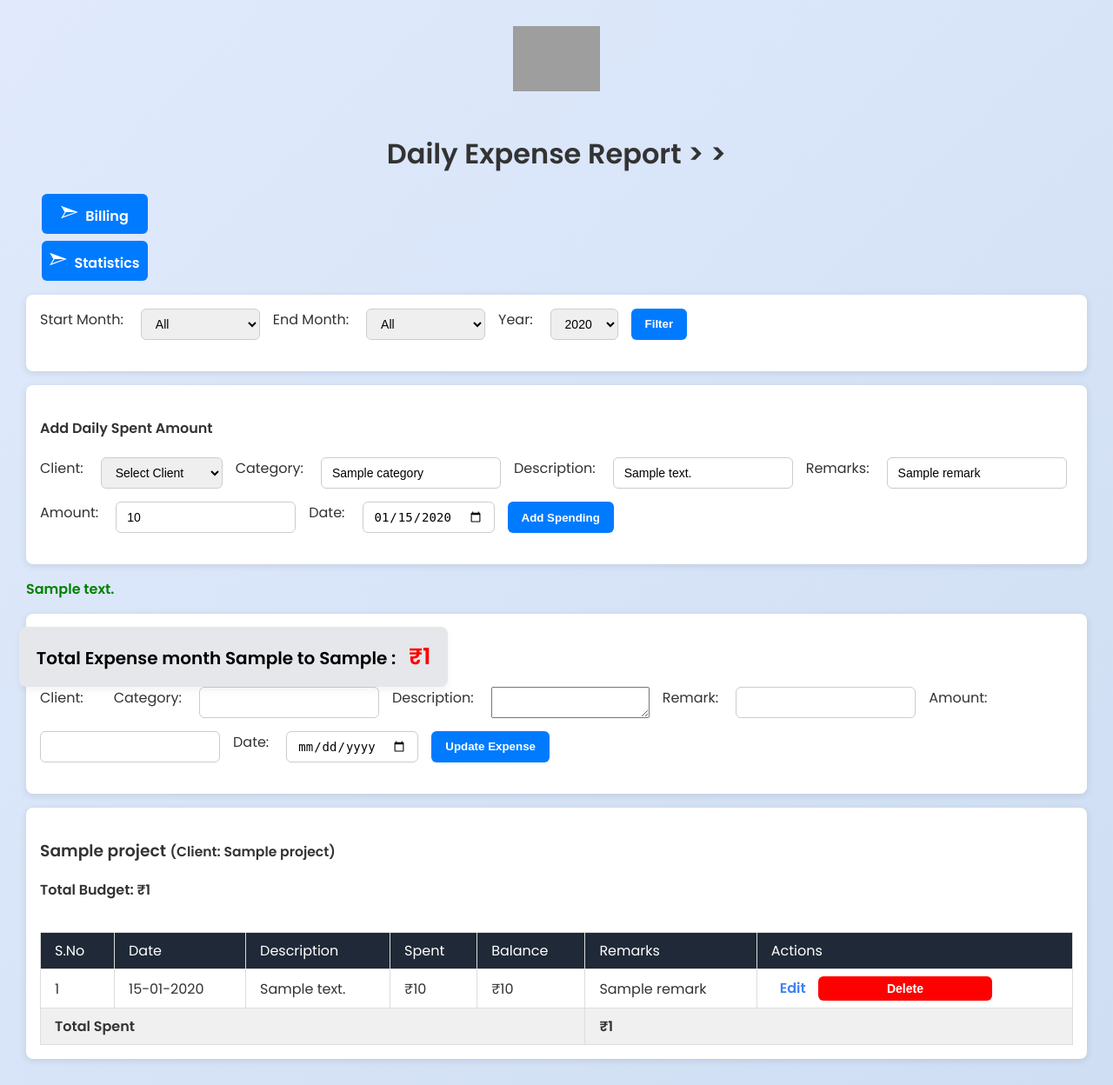
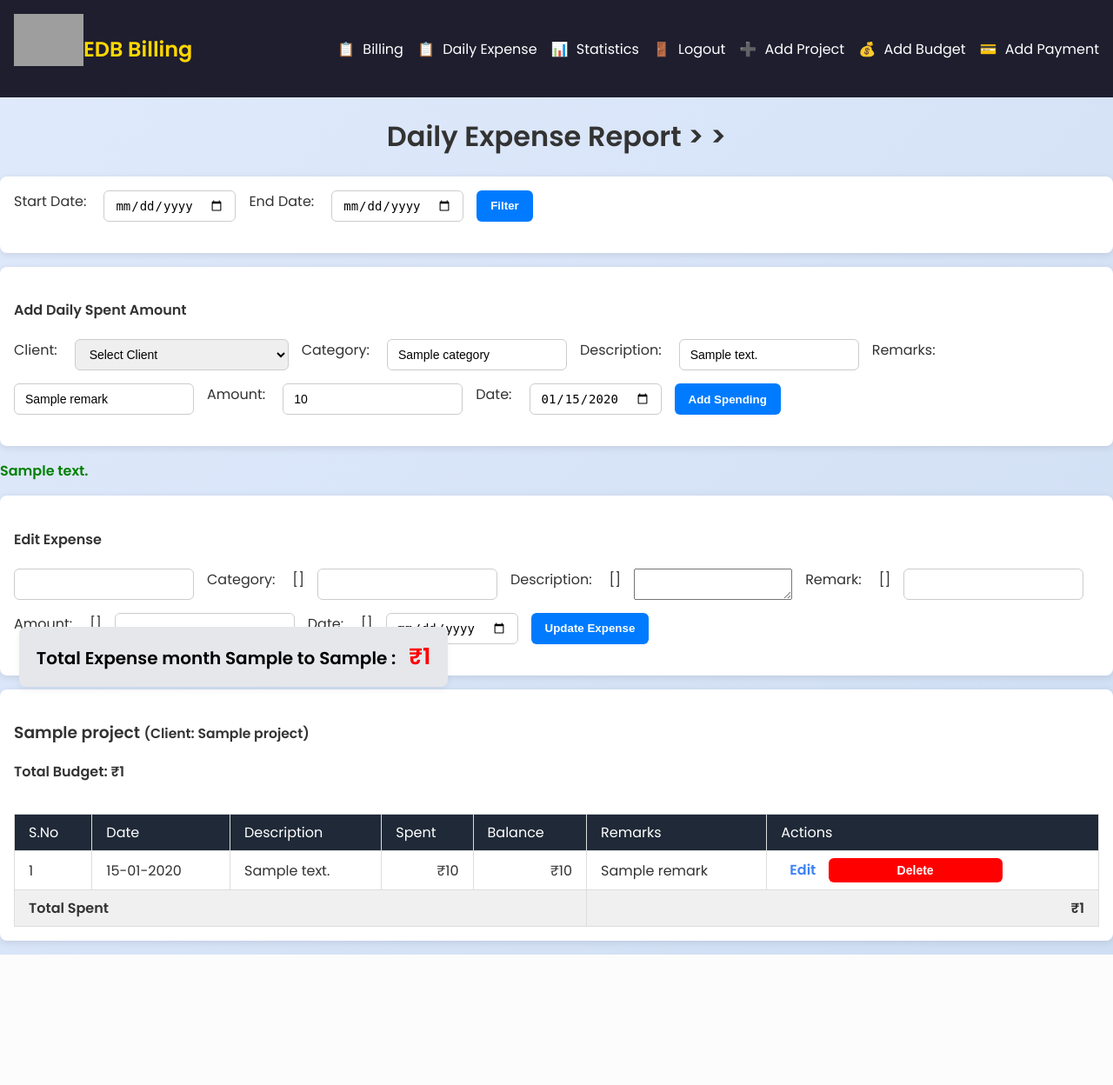
Before and after one commit to vivek248-cloud/billing, a Django app: template ledger_system/projects/templates/projects/daily.html in a window 1280 px wide. Shown: the whole page at 87% size. After the commit the page ends 1098 px from the top, so only its background shows below. Run offline with Django 3.2, Linux system fonts and the light colour scheme; the template is opened without the code that fills it: most values are stand-ins (such as "Sample title", 1, 10 or a date in 2020); form fields are guessed from the names that the template uses; grey boxes are pictures that could not be loaded.

Commit message:
Update daily.html

```diff
--- a/ledger_system/projects/templates/projects/daily.html
+++ b/ledger_system/projects/templates/projects/daily.html
@@ -1,3 +1,4 @@
+
 {% load static %}
 {% load humanize %}
 {% load indian_format %}
@@ -7,14 +8,16 @@
 <head>
     <meta charset="UTF-8">
     <meta name="viewport" content="width=device-width, initial-scale=1.0"/>
+    <link rel="icon" href="{% static 'images/favicon-512x512.png' %}" type="image/png">
     <title>Daily Report</title>
     <link href="https://fonts.googleapis.com/css2?family=Poppins:wght@400;600&display=swap" rel="stylesheet">
     <style>
         body {
             font-family: 'Poppins', sans-serif;
-            margin: 30px;
             background: linear-gradient(135deg, #e0eafc, #cfdef3);
             color: #333;
+            padding: 0px!important;
+            margin: 0;
             cursor: url("{% static 'images/cursor.png' %}") 16 16, auto;
         }
 
@@ -24,13 +27,102 @@
             margin-bottom: 25px;
         }
 
-        {% comment %} .card {
-            background: #fff;
-            border-radius: 10px;
-            padding: 20px 25px;
-            margin-bottom: 30px;
-            box-shadow: 0 4px 12px rgba(0,0,0,0.05);
-        } {% endcomment %}
+       .navbar {
+            background-color: #1e1e2f;
+            padding: 1rem;
+            display: flex;
+            justify-content: space-between;
+            align-items: center;
+            color: white;
+        }
+
+        .logo {
+            font-size: 1.5rem;
+            font-weight: bold;
+            color: gold;
+            display: flex;
+            align-items: center;
+            justify-content: center;
+        }
+
+        .nav-menu {
+            display: flex;
+            list-style: none;
+            gap: 1rem;
+            margin: 0;
+            padding: 0;
+            z-index: 1000;
+        }
+
+        .nav-menu li a {
+            text-decoration: none;
+            color: white;
+            font-weight: 500;
+            transition: color 0.3s ease;
+        }
+
+        .nav-menu li a:hover {
+            color: gold;
+        }
+
+        .icon {
+            margin-right: 5px;
+        }
+
+       .hamburger {
+        display: none; /* will show only on mobile */
+        cursor: pointer;
+        flex-direction: column;
+        justify-content: space-between;
+        width: 25px;
+        height: 20px;
+        z-index: 1001;
+}
+
+    .hamburger span {
+        display: block;
+        height: 3px;
+        background: white;
+        border-radius: 5px;
+        margin: 4px 0;
+        transition: all 0.4s ease;
+    }
+    /* Transform hamburger to X when active */
+    .hamburger.active span:nth-child(1) {
+        transform: rotate(45deg) translate(5px, 5px);
+    }
+
+    .hamburger.active span:nth-child(2) {
+        opacity: 0;
+    }
+
+    .hamburger.active span:nth-child(3) {
+        transform: rotate(-45deg) translate(6px, -6px);
+    }
+
+        @media (max-width: 768px) {
+            .nav-menu {
+                display: none;
+                flex-direction: column;
+                background-color: #1e1e2f;
+                position: absolute;
+                top: 110px;
+                right: 0;
+                left: 0;
+                justify-content: center;
+                width: 100%;
+                padding: 1rem;
+            }
+
+            .nav-menu.active {
+                display: flex;
+            }
+
+            .hamburger {
+                display: block;
+            }
+        }
+
 
 .card {
   padding: 1rem;
@@ -195,24 +287,7 @@
             margin-left: 10px;
         }
 
-        ul {
-            padding-left: 18px;
-            width: 10%;
-            list-style: none;
-            text-align: center;
-        }
-        ul li {
-            margin-bottom: 8px;
-            background-color: #007BFF;
-            padding: 8px;
-            border-radius: 6px;
-            transition: all 0.3s ease;
-        }
-        ul li:hover {
-            box-shadow: 0 4px 10px rgba(0, 0, 0, 0.05);
-            background-color: #0056b3;
-            transform: scale(1.05);
-        }
+
         a{
             text-decoration: none;
             color: #ffffff;
@@ -248,7 +323,7 @@
 
         }
         .rupees {
-            text-align: right;
+            text-align: right!important;
             font-size: 16px;
             font-weight: 400;
             padding-right: .95px;
@@ -290,19 +365,6 @@
         margin-top: 20px;
     }
 
-    ul {
-        width: 100%;
-        display: flex;
-        justify-content: center;
-        flex-wrap: wrap;
-        padding-left: 0;
-        margin-top: 20px;
-    }
-
-    ul li {
-        width: auto;
-        margin: 6px;
-    }
 
     table th, table td {
         padding: 10px;
@@ -311,9 +373,7 @@
 }
 
 @media (max-width: 768px) {
-    body {
-        margin: 15px;
-    }
+
 
     .card {
         padding: 15px 20px;
@@ -425,7 +485,6 @@
 
 @media (max-width: 480px) {
     body {
-        margin: 15px;
         font-size: 14px;
     }
     .main-table th, .main-table td {
@@ -476,79 +535,69 @@
     </style>
 </head>
 <body>
+
+    <nav class="navbar">
+        <div class="logo"><img src="{% static 'images/logo.png' %}" alt="Logo" style="width: 80px; height: auto; margin-bottom: 20px;">EDB Billing</div>
+
+        <ul class="nav-menu" id="nav-menu">
+            <li><a href="{% url 'billing' %}"><span class="icon">📋</span> Billing</a></li>
+            <li><a href="{% url 'daily_expense' %}"><span class="icon">📋</span> Daily Expense</a></li>
+            <li><a href="{% url 'daily_statistics' %}"><span class="icon">📊</span> Statistics</a></li>
+            <li><a href="{% url 'logout' %}"><span class="icon">🚪</span> Logout</a></li>
+            <li><a href="{% url 'add_project' %}"><span class="icon">➕</span> Add Project</a></li>
+            <li><a href="{% url 'add_expense' %}"><span class="icon">💰</span> Add Budget</a></li>
+            <li><a href="{% url 'add_payment' %}"><span class="icon">💳</span> Add Payment</a></li>
+        </ul>
+        <div class="hamburger" onclick="toggleMenu()" id="hamburger">
+            <span></span>
+            <span></span>
+            <span></span>
+        </div>
+
+    </nav>
 <div id="rotate-screen-message" class="rotate-message" style="display:none;">
   📱 For better viewing, please rotate your device to <strong>landscape</strong> mode.
 </div>
     <div class="header">
-        <img src="{% static 'images/logo.PNG' %}" alt="Logo" style="width: 100px; height: auto; margin-bottom: 20px;">
         <h1>Daily Expense Report > ></h1>
     </div>
-
-        <nav  class="nav-links">
-            <ul>
-                <a href="{% url 'billing' %}"><li><span><svg version="1.1" id="icons"  class="arrow" xmlns="http://www.w3.org/2000/svg" x="0" y="0" viewBox="0 0 128 128" style="enable-background:new 0 0 128 128" xml:space="preserve"><style>.st0,.st1{display:none;fill:#191919}.st1,.st3{fill-rule:evenodd;clip-rule:evenodd}.st3,.st4{display:inline;}</style><g id="row1"><path id="nav:2_3_" d="M64 1 17.9 127 64 99.8l46.1 27.2L64 1zm0 20.4 32.6 89.2L64 91.3V21.4z" /></g></svg></span>Billing</li></a>
-                <a href="{% url 'daily_statistics' %}"><li><span><svg version="1.1" id="icons"  class="arrow" xmlns="http://www.w3.org/2000/svg" x="0" y="0" viewBox="0 0 128 128" style="enable-background:new 0 0 128 128" xml:space="preserve"><style>.st0,.st1{display:none;fill:#191919}.st1,.st3{fill-rule:evenodd;clip-rule:evenodd}.st3,.st4{display:inline;}</style><g id="row1"><path id="nav:2_3_" d="M64 1 17.9 127 64 99.8l46.1 27.2L64 1zm0 20.4 32.6 89.2L64 91.3V21.4z" /></g></svg></span>Statistics</li></a>
-            </ul>
-
-        </nav>
 
 
     <div class="card">
         <form method="get" class="form-inline">
-            <label>Start Month:</label>
+            <label>Start Date:</label>
+ <input type="date" name="start_date" value="{{ start_date }}">
+  <label>End Date:</label>
+  <input type="date" name="end_date" value="{{ end_date }}">
+
+  {% comment %} <label>Start Month:</label>
   <select name="start_month">
-                <option value="">All</option>
+    <option value="">-----</option>
     {% for m in months %}
-                    <option value="{{ m }}" {% if selected_start_month == m %}selected{% endif %}>{{ m }}</option>
+      <option value="{{ m }}" {% if m == selected_start_month|stringformat:"02d" %}selected{% endif %}>{{ m }}</option>
     {% endfor %}
   </select>
 
   <label>End Month:</label>
   <select name="end_month">
-                <option value="">All</option>
+    <option value="">-----</option>
     {% for m in months %}
-                    <option value="{{ m }}" {% if selected_end_month == m %}selected{% endif %}>{{ m }}</option>
+      <option value="{{ m }}" {% if m == selected_end_month|stringformat:"02d" %}selected{% endif %}>{{ m }}</option>
     {% endfor %}
   </select>
 
   <label>Year:</label>
   <select name="year">
-                <option value="">All</option>
+    <option value="">--</option>
     {% for y in years %}
-                    <option value="{{ y }}" {% if selected_year == y %}selected{% endif %}>{{ y }}</option>
+      <option value="{{ y }}" {% if y == selected_year|stringformat:"s" %}selected{% endif %}>{{ y }}</option>
     {% endfor %}
-            </select>
-
+  </select> {% endcomment %}
             <button type="submit">Filter</button>
         </form>
     </div>
 
-    {% comment %} <div class="card">
-        <h4>Add New Expense</h4>
-        <form method="post" class="form-inline">
-            {% csrf_token %}
-            <input type="hidden" name="add_expense" value="true" placeholder="Add Expense">
 
-            <label>Client:</label>
-            <select name="project" required>
-                <option value="">Select Client</option>
-                {% for project in projects %}
-                <option value="{{ project.id }}">{{ project.client_name }}</option>
-                {% endfor %}
-            </select>
-
-            <label>Description:</label>
-            <input type="text" name="description" placeholder="Description" required>
-
-            <label>Amount:</label>
-            <input type="number" step="0.01" name="amount" placeholder="Amount" required>
-
-            <label>Date:</label>
-            <input type="date" name="date" required>
-
-            <button type="submit">Add Expense</button>
-        </form>
-    </div> {% endcomment %}
 
     <div class="card">
         <h4>Add Daily Spent Amount</h4>
@@ -560,7 +609,7 @@
             <select name="project" required>
                 <option value="">Select Client</option>
                 {% for project in projects %}
-                <option value="{{ project.id }}">{{ project.client_name }}</option>
+                <option value="{{ project.id }}">{{ project.name }} ({{ project.client_name }})</option>
                 {% endfor %}
             </select>
 
@@ -597,28 +646,29 @@
     {% csrf_token %}
     <input type="hidden" name="edit_expense_id" value="{{ edit_expense.id }}">
 
-       <label>Client:</label>
-        <strong>{{ edit_form.instance.project.client_name }}</strong>
+    {{ edit_form.project }}  {# hidden input now #}
 
     <label>Category:</label>
-        {{ edit_form.category }}
+    {{ edit_form.category.errors }}{{ edit_form.category }}
 
     <label>Description:</label>
-        {{ edit_form.description }}
+    {{ edit_form.description.errors }}{{ edit_form.description }}
 
     <label>Remark:</label>
-        {{ edit_form.remark }}
+    {{ edit_form.remark.errors }}{{ edit_form.remark }}
 
     <label>Amount:</label>
-        {{ edit_form.amount }}
+    {{ edit_form.amount.errors }}{{ edit_form.amount }}
 
     <label>Date:</label>
-        {{ edit_form.date }}
+    {{ edit_form.date.errors }}{{ edit_form.date }}
 
     <button type="submit">Update Expense</button>
   </form>
 </div>
 {% endif %}
+
+
 
 
 
@@ -676,7 +726,25 @@
       <span class="expense-value">₹{{ total_expenses_all_projects|floatformat:0|intcomma }}</span>
   </div>
 {% endif %}
+    <script>
+        function toggleMenu() {
+            const menu = document.getElementById('nav-menu');
+            const hamburger = document.getElementById('hamburger');
 
+            menu.classList.toggle('active');
+            hamburger.classList.toggle('active');
+        }
+    </script>
+<script>
+  const dateInputs = document.querySelectorAll('input[type="date"]');
+  dateInputs.forEach(input => {
+    input.addEventListener('change', () => {
+      document.querySelector('select[name="start_month"]').value = '';
+      document.querySelector('select[name="end_month"]').value = '';
+      document.querySelector('select[name="year"]').value = '';
+    });
+  });
+</script>
 
 </body>
 </html>
```
Lines whose indentation alone changed are shown as unchanged.
